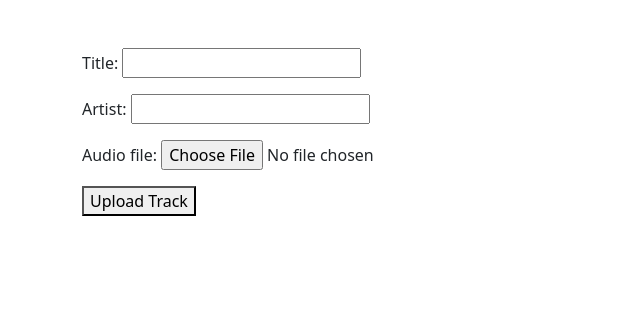
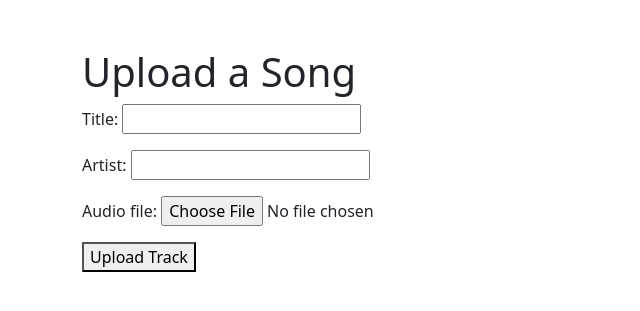
Before and after one commit to CS4300-CS5300-FA26/team-7, a Django app: page /upload_song/ in a window 1280 px wide. Shown: the part 72-383 px from the top of the page, without its empty margins (0-640 px from the left). Run offline with Django 5.2, Linux system fonts and the light colour scheme; the visitor is signed in with stand-in values (Sample User, id 1).

Commit message:
Added a header

```diff
--- a/crate/templates/crate/upload_song.html
+++ b/crate/templates/crate/upload_song.html
@@ -5,6 +5,7 @@
 <!-- lists songs using bootstrap table -->
 {% block content %}
 	<div class="container mt-5">
+        <h1>Upload a Song</h1>
 
         <!-- upload.html Form View -->
         <form method="post" enctype="multipart/form-data">
```
